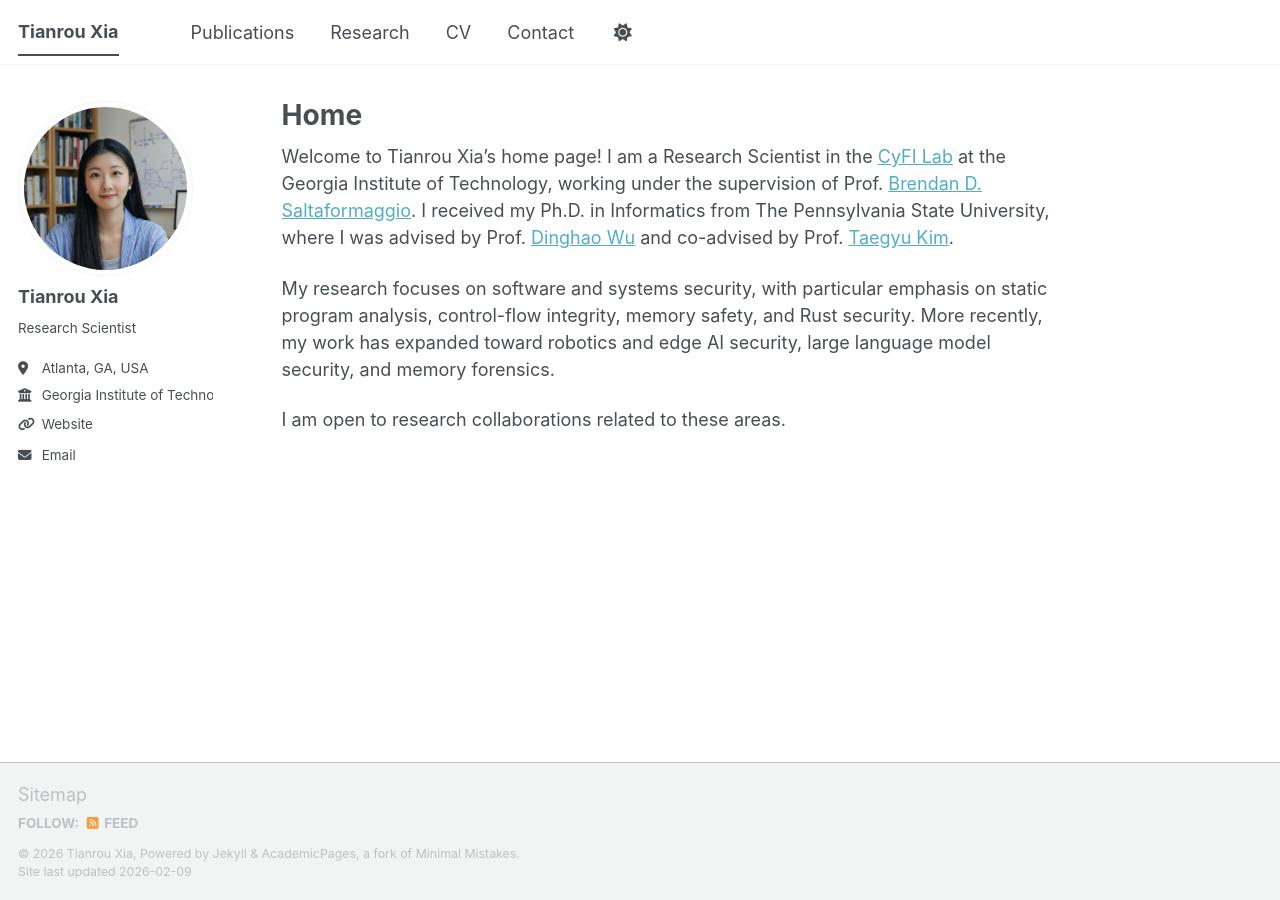
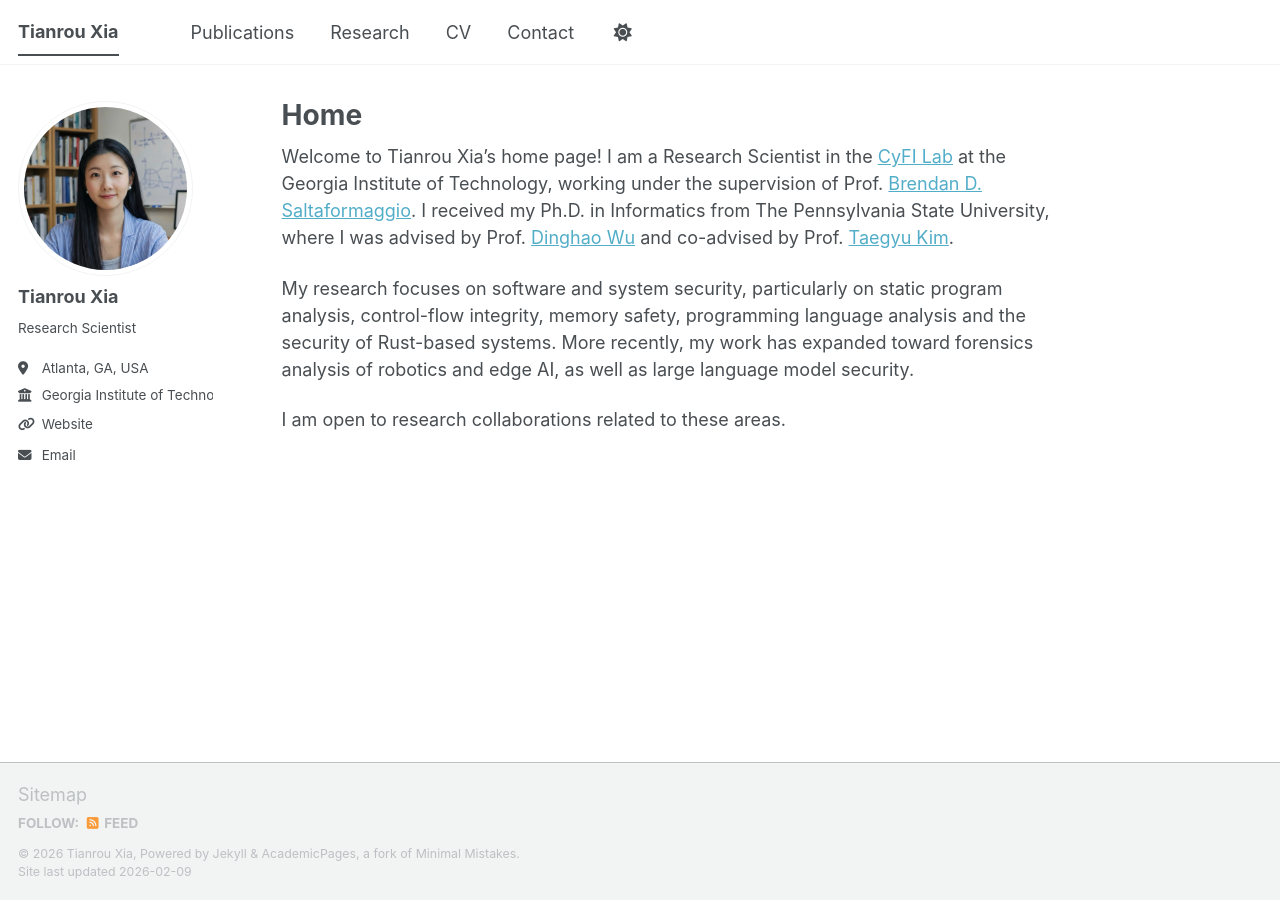
Before and after one commit to Shrimpig/shrimpig.github.io, a Jekyll site: the page built from index.md, in a window 1280 px wide. Built offline with Jekyll 4.4.1, drawn with Linux system fonts in a browser that asks for light colours; a script bundle is joined from its source files by our own code; library files that are not in the unit come from our copies.

Commit message:
Revise research focus section in index.md
Updated the description of research focus for clarity and precision.

```diff
--- a/index.md
+++ b/index.md
@@ -6,6 +6,6 @@ author_profile: true
 ---
 Welcome to Tianrou Xia's home page! I am a Research Scientist in the [CyFI Lab](https://cyfi.ece.gatech.edu/) at the Georgia Institute of Technology, working under the supervision of Prof. [Brendan D. Saltaformaggio](https://saltaformaggio.ece.gatech.edu/). I received my Ph.D. in Informatics from The Pennsylvania State University, where I was advised by Prof. [Dinghao Wu](https://faculty.ist.psu.edu/wu/) and co-advised by Prof. [Taegyu Kim](https://tgkim.gitlab.io/).
 
-My research focuses on software and systems security, with particular emphasis on static program analysis, control-flow integrity, memory safety, and Rust security. More recently, my work has expanded toward robotics and edge AI security, large language model security, and memory forensics.
+My research focuses on software and system security, particularly on static program analysis, control-flow integrity, memory safety, programming language analysis and the security of Rust-based systems. More recently, my work has expanded toward forensics analysis of robotics and edge AI, as well as large language model security.
 
 I am open to research collaborations related to these areas.
```
